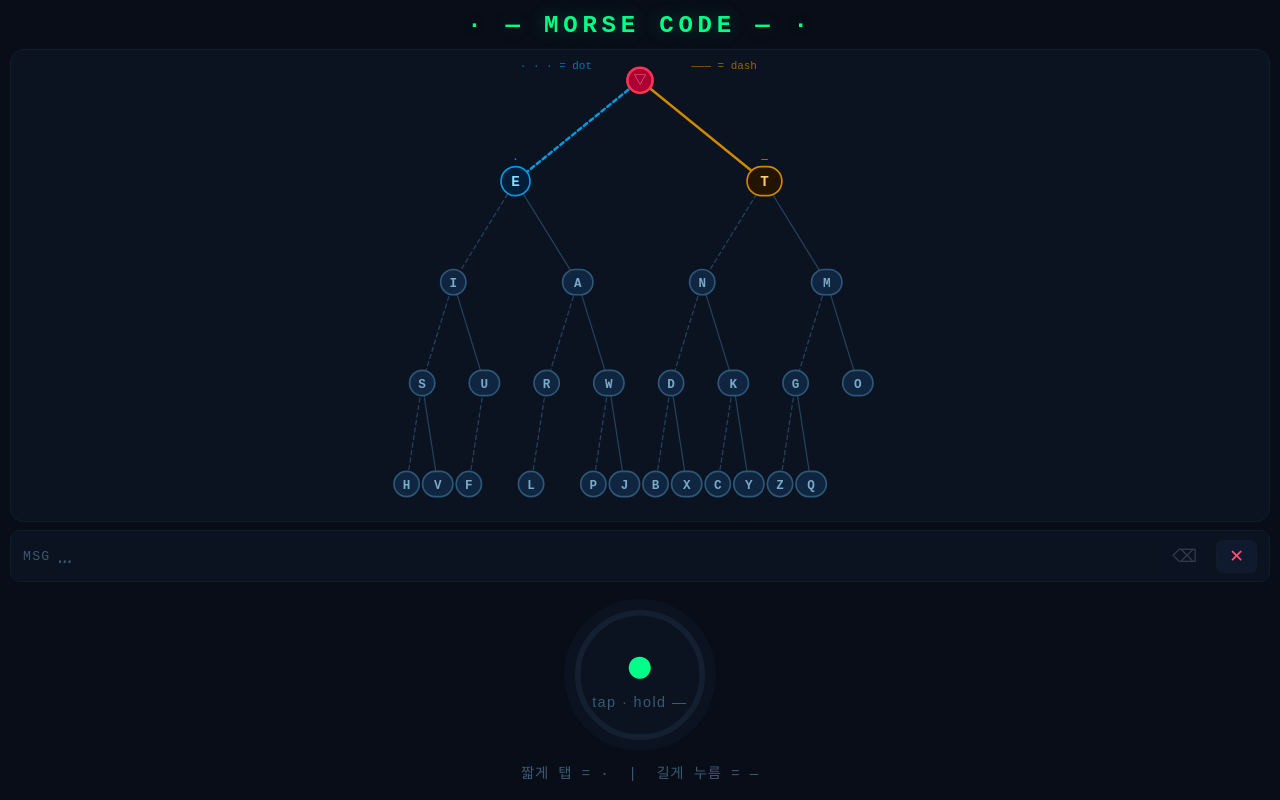
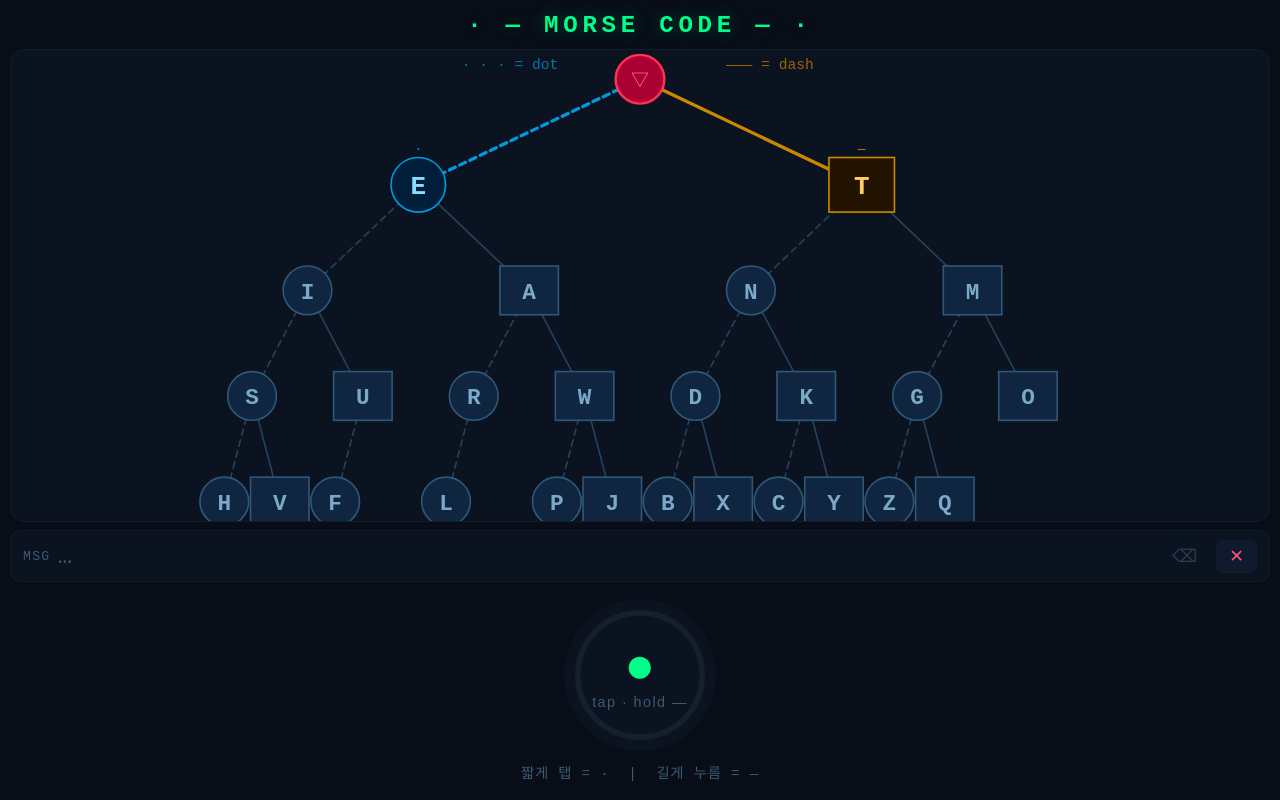
Before and after one commit to silibah-ux/morse, a React (Vite) app: page / in a window 1280 px wide. Built offline with nearby package versions, Linux system fonts and the light colour scheme.

Commit message:
Double node size, sharp rect corners, larger text
BASE_R 15→30, viewBox W 600→1100 to fit 16 level-4 nodes.
rx=0 on dash rectangles and their pulse rings (sharp corners).
fontSize 15→28 base, 19→36 current, 17→32 next.
Edge strokeWidth 1.5→2, dash pattern 5,4→8,6.

```diff
--- a/src/MorseTree.jsx
+++ b/src/MorseTree.jsx
@@ -1,12 +1,12 @@
 import { useMemo } from 'react';
 import { MORSE_TREE } from './morseData';
 
-const W = 600;
-const H = 560;
+const W = 1100;
+const H = 580;
 const PAD_TOP = 36;
 const PAD_SIDE = 4;
-const LEVEL_H = 120;
-const BASE_R = 15;
+const LEVEL_H = 130;
+const BASE_R = 30;
 
 function buildLayout() {
   const nodes = [];
@@ -51,21 +51,21 @@ export default function MorseTree({ currentPath, currentNode }) {
       className="morse-tree"
       aria-label="Morse code tree"
     >
-      <text x={W/2 - 100} y={22} textAnchor="middle" fill="#0077aa" fontSize={13} fontFamily="monospace">· · · = dot</text>
-      <text x={W/2 + 100} y={22} textAnchor="middle" fill="#996600" fontSize={13} fontFamily="monospace">——— = dash</text>
+      <text x={W/2 - 160} y={24} textAnchor="middle" fill="#0077aa" fontSize={18} fontFamily="monospace">· · · = dot</text>
+      <text x={W/2 + 160} y={24} textAnchor="middle" fill="#996600" fontSize={18} fontFamily="monospace">——— = dash</text>
 
       {edges.map((e, i) => {
         const toNextDot  = currentNode != null && e.from === currentNode && e.to === dotNext;
         const toNextDash = currentNode != null && e.from === currentNode && e.to === dashNext;
         const inPath     = pathSet.has(e.from) && pathSet.has(e.to);
-        let stroke = '#2e5878', width = 1.5, opacity = 0.7;
-        if (toNextDot)       { stroke = '#0099dd'; width = 3; opacity = 1; }
-        else if (toNextDash) { stroke = '#cc8800'; width = 3; opacity = 1; }
-        else if (inPath)     { stroke = '#00aa55'; width = 3; opacity = 1; }
+        let stroke = '#2e5878', width = 2, opacity = 0.7;
+        if (toNextDot)       { stroke = '#0099dd'; width = 4; opacity = 1; }
+        else if (toNextDash) { stroke = '#cc8800'; width = 4; opacity = 1; }
+        else if (inPath)     { stroke = '#00aa55'; width = 4; opacity = 1; }
         return (
           <line key={i} x1={e.x1} y1={e.y1} x2={e.x2} y2={e.y2}
             stroke={stroke} strokeWidth={width} strokeOpacity={opacity}
-            strokeDasharray={e.type === 'dot' ? '5,4' : undefined}
+            strokeDasharray={e.type === 'dot' ? '8,6' : undefined}
             strokeLinecap="round" />
         );
       })}
@@ -80,17 +80,17 @@ export default function MorseTree({ currentPath, currentNode }) {
 
         let fill, stroke, textFill, opacity = 1;
         let scale = 1;
-        let fontSize = 15;
+        let fontSize = 28;
 
         if (isCurr) {
           fill = '#aa0033'; stroke = '#ff3355'; textFill = '#fff';
-          scale = isRoot ? 1 : 1.4; fontSize = 19;
+          scale = isRoot ? 1 : 1.35; fontSize = 36;
         } else if (isNextDot) {
           fill = '#001d3a'; stroke = '#0099dd'; textFill = '#88ddff';
-          scale = 1.15; fontSize = 17;
+          scale = 1.12; fontSize = 32;
         } else if (isNextDash) {
           fill = '#221400'; stroke = '#cc8800'; textFill = '#ffcc66';
-          scale = 1.15; fontSize = 17;
+          scale = 1.12; fontSize = 32;
         } else if (inPath) {
           fill = '#002a1a'; stroke = '#00aa55'; textFill = '#55ffaa';
         } else {
@@ -101,27 +101,29 @@ export default function MorseTree({ currentPath, currentNode }) {
         const rw = BASE_R * 1.2 * scale;
         const rh = BASE_R * scale;
         const sw = isCurr ? 3 : 2;
+        const PULSE = 10;
 
         return (
           <g key={i} opacity={opacity}>
             {isCurr && !isRoot && (
               isDashNode
-                ? <rect x={n.x - rw - 8} y={n.y - rh - 8} width={(rw + 8) * 2} height={(rh + 8) * 2} rx={rh + 8}
+                ? <rect x={n.x - rw - PULSE} y={n.y - rh - PULSE}
+                    width={(rw + PULSE) * 2} height={(rh + PULSE) * 2} rx={0}
                     fill="none" stroke="#ff3355" strokeWidth={2} className="pulse-ring" />
-                : <circle cx={n.x} cy={n.y} r={r + 8} fill="none"
+                : <circle cx={n.x} cy={n.y} r={r + PULSE} fill="none"
                     stroke="#ff3355" strokeWidth={2} className="pulse-ring" />
             )}
             {isDashNode ? (
-              <rect x={n.x - rw} y={n.y - rh} width={rw * 2} height={rh * 2} rx={rh}
+              <rect x={n.x - rw} y={n.y - rh} width={rw * 2} height={rh * 2} rx={0}
                 fill={fill} stroke={stroke} strokeWidth={sw} />
             ) : (
               <circle cx={n.x} cy={n.y} r={r} fill={fill} stroke={stroke} strokeWidth={sw} />
             )}
-            {isNextDot  && <text x={n.x} y={n.y - rh - 5} textAnchor="middle" fill="#0099dd" fontSize={13} fontFamily="monospace">·</text>}
-            {isNextDash && <text x={n.x} y={n.y - rh - 5} textAnchor="middle" fill="#cc8800" fontSize={13} fontFamily="monospace">—</text>}
+            {isNextDot  && <text x={n.x} y={n.y - rh - 6} textAnchor="middle" fill="#0099dd" fontSize={16} fontFamily="monospace">·</text>}
+            {isNextDash && <text x={n.x} y={n.y - rh - 6} textAnchor="middle" fill="#cc8800" fontSize={16} fontFamily="monospace">—</text>}
             {isRoot ? (
-              <text x={n.x} y={n.y + 5} textAnchor="middle"
-                fill={isCurr ? '#ff8888' : '#2a5a3a'} fontSize={15} fontFamily="monospace">▽</text>
+              <text x={n.x} y={n.y + 8} textAnchor="middle"
+                fill={isCurr ? '#ff8888' : '#2a5a3a'} fontSize={22} fontFamily="monospace">▽</text>
             ) : n.node.letter ? (
               <text x={n.x} y={n.y + fontSize * 0.37}
                 textAnchor="middle" fill={textFill} fontSize={fontSize}
```
